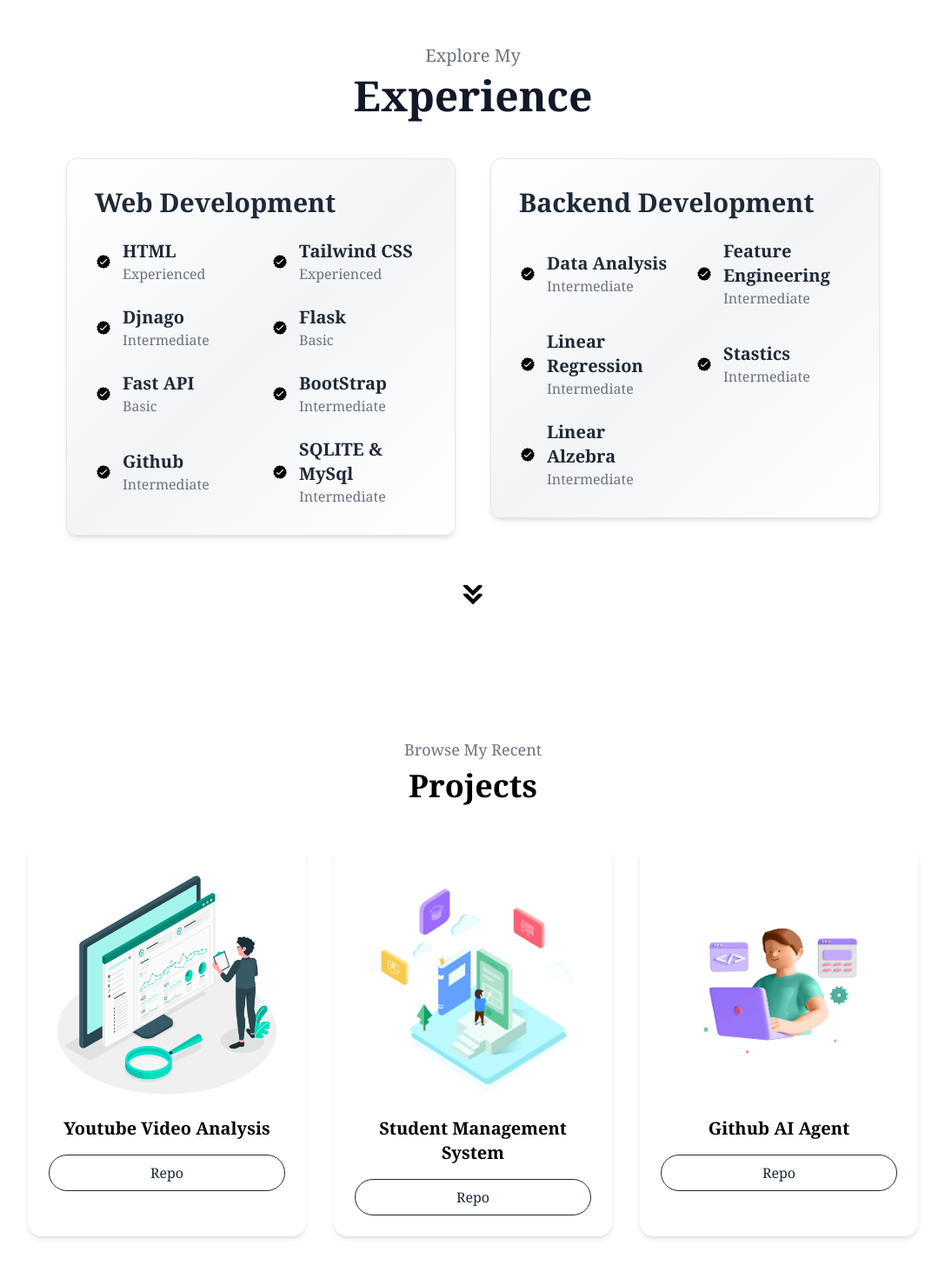
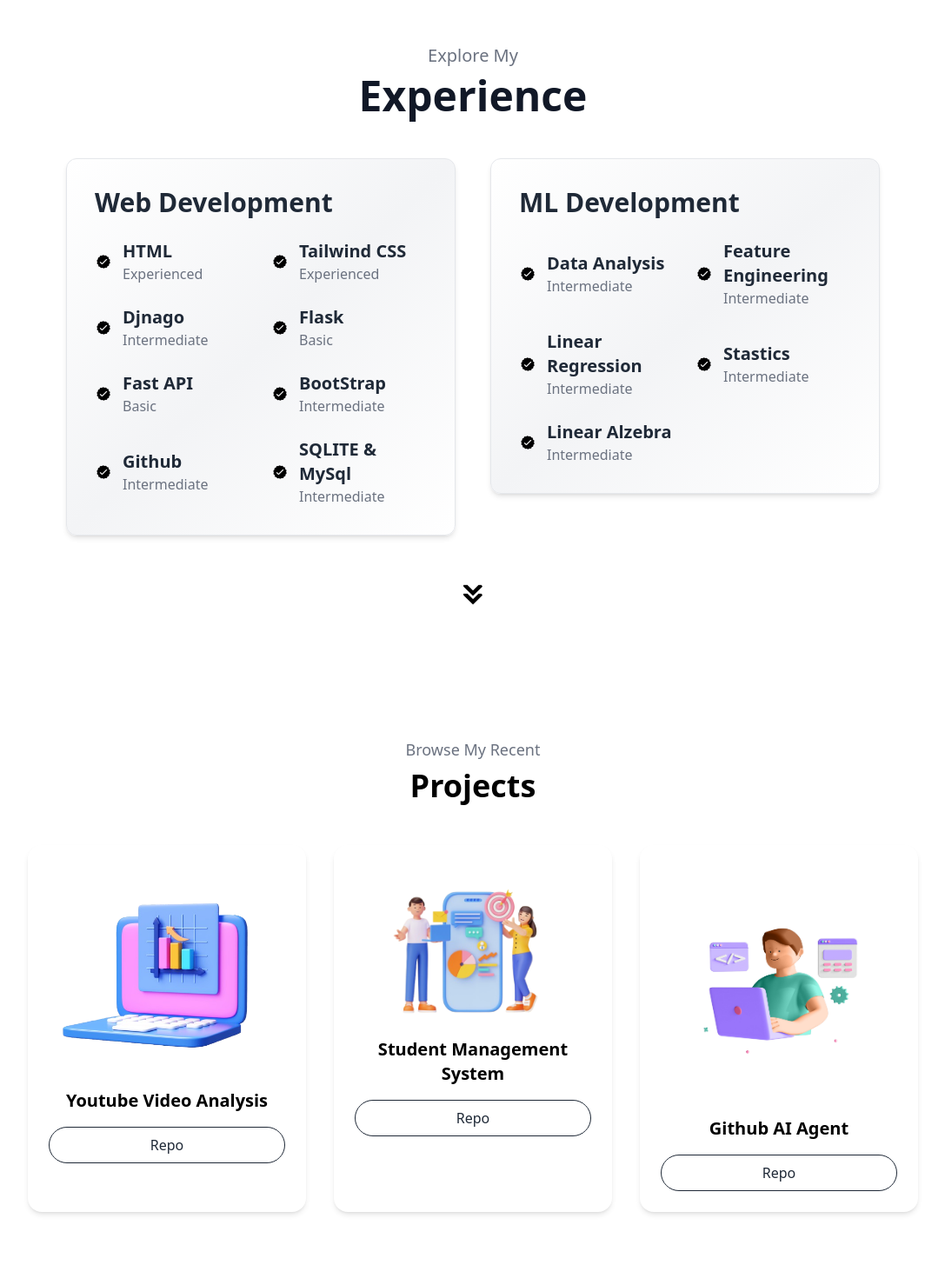
Before and after one commit to sahilDas04/My_Portfolio, a Django app: page / in a window 1280 px wide. Shown: the part 1440-2895 px from the top of the page at 87% size, without its empty margins (96-1183 px from the left). Run offline with Django 5.2, Linux system fonts and the light colour scheme; some libraries are stand-ins or nearby versions.

Commit message:
initial commit

```diff
--- a/portfolio/app/templates/experience.html
+++ b/portfolio/app/templates/experience.html
@@ -73,7 +73,7 @@
   </div>
 
   <div class="bg-gradient-to-br from-white via-gray-100 to-white border border-gray-200 rounded-xl shadow-md p-4 sm:p-6 md:p-6 lg:p-8 w-full max-w-md min-h-[350px] transition-transform hover:scale-105 duration-300">
-    <h2 class="text-xl sm:text-2xl md:text-3xl font-bold text-gray-800 mb-4 sm:mb-6 text-left">Backend Development</h2>
+    <h2 class="text-xl sm:text-2xl md:text-3xl font-bold text-gray-800 mb-4 sm:mb-6 text-left">ML Development</h2>
     <div class="grid grid-cols-1 sm:grid-cols-2 gap-4 sm:gap-6">
       <article class="flex items-center gap-3">
         <img src="{% static 'portfolio/assets/checkmark.png' %}" alt="Check" class="w-4 h-4 sm:w-5 sm:h-5">
--- a/portfolio/app/templates/projects.html
+++ b/portfolio/app/templates/projects.html
@@ -10,7 +10,7 @@
   <div class="flex flex-wrap justify-center gap-8 px-6">
 
     <div class="bg-white shadow-md rounded-2xl p-6 w-80 hover:shadow-xl transition-all duration-300" data-aos="fade-up">
-      <img src="{% static 'portfolio/assets/proj.jpg' %}" alt="Project 1" class="rounded-xl mb-4">
+      <img src="{% static 'portfolio/assets/pro.png' %}" alt="Project 1" class="rounded-xl mb-4">
       <h2 class="text-xl font-semibold mb-4">Youtube Video Analysis</h2>
       <div class="flex justify-between gap-4">
         <a href="https://github.com/sahilDas04/Youtube_Video_Analysis" target="_blank" class="flex-1 border border-gray-800 text-gray-800 py-2 rounded-full hover:bg-gray-800 hover:text-white transition">Repo</a>
@@ -18,7 +18,7 @@
     </div>
 
     <div class="bg-white shadow-md rounded-2xl p-6 w-80 hover:shadow-xl transition-all duration-300" data-aos="fade-up" data-aos-delay="100">
-      <img src="{% static 'portfolio/assets/proj2.png' %}" alt="Project 2" class="rounded-xl mb-4">
+      <img src="{% static 'portfolio/assets/proj1.png' %}" alt="Project 2" class="rounded-xl mb-4">
       <h2 class="text-xl font-semibold mb-4">Student Management System</h2>
       <div class="flex justify-between gap-4">
         <a href="https://github.com/sahilDas04/student_management_system" target="_blank" class="flex-1 border border-gray-800 text-gray-800 py-2 rounded-full hover:bg-gray-800 hover:text-white transition">Repo</a>
--- a/portfolio/app/urls.py
+++ b/portfolio/app/urls.py
@@ -3,7 +3,4 @@ from django.urls import path
 
 urlpatterns = [
     path('', views.home, name='home'),
-    # path('about/', views.about, name='about'),
-    # path('experience/', views.experience, name='experience'),
-    # path('contact_form/', views.contact_form, name='contact_form'),
 ]
--- a/portfolio/templates/base.html
+++ b/portfolio/templates/base.html
@@ -9,7 +9,7 @@
   {% tailwind_css %}
   <link href="https://cdn.jsdelivr.net/npm/aos@2.3.4/dist/aos.css" rel="stylesheet">
 </head>
-<body class="font-serif bg-white text-black">
+<body class="font-sans bg-white text-black">
   <script src="https://cdn.jsdelivr.net/npm/aos@2.3.4/dist/aos.js"></script>
   <script>
     AOS.init({
```
Also changed, not shown: portfolio/static/portfolio/assets/pro.png (added), portfolio/static/portfolio/assets/proj.jpg (deleted), portfolio/static/portfolio/assets/proj1.png (added), portfolio/static/portfolio/assets/proj2.png (deleted).
